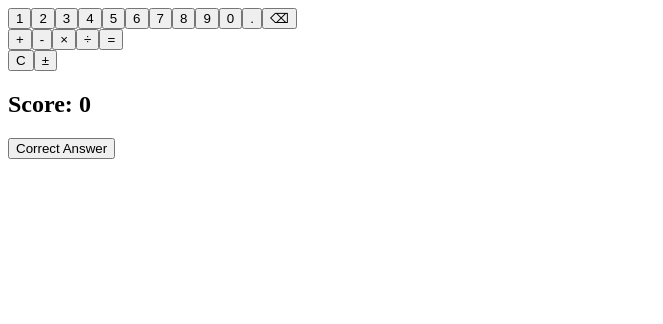
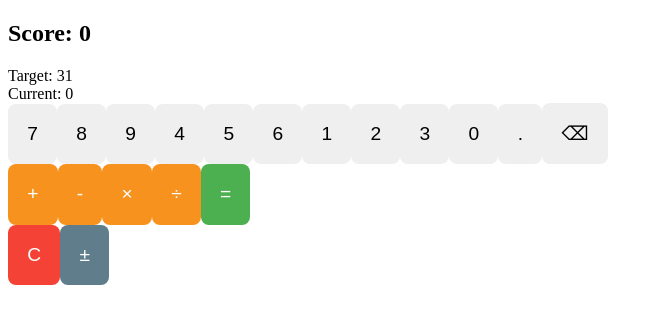
Before and after one commit to Jason-Tighe/mad-minute, a React (Vite) app in the folder frontend/: page /game in a window 1280 px wide. Shown: the top 324 px of the page, without its empty margins (0-663 px from the left). Built offline with nearby package versions, Linux system fonts and the light colour scheme.

Commit message:
game mechanics and some styling done

```diff
--- a/frontend/src/components/GameBoard.jsx
+++ /dev/null
@@ -1,11 +0,0 @@
-export default function GameBoard({ onCorrectAnswer }) {
-    const handleCorrect = () => {
-      onCorrectAnswer();
-    };
-
-    return (
-      <div className="game-board">
-        <button onClick={handleCorrect}>Correct Answer</button>
-      </div>
-    );
-  }
--- /dev/null
+++ b/frontend/src/components/GameBoard/GameBoard.jsx
@@ -0,0 +1,95 @@
+import React, { useState, useEffect } from 'react';
+import NumberPad from '../NumberPad/NumberPad';
+import styles from './GameBoard.module.css';
+
+export default function GameBoard({ onCorrectAnswer }) {
+  const [input, setInput] = useState('');
+  const [currentNumber, setCurrentNumber] = useState(0);
+  const [targetNumber, setTargetNumber] = useState(generateRandomNumber());
+
+  function generateRandomNumber() {
+    return Math.floor(Math.random() * 100) + 1;
+  }
+
+  const handleButtonPress = (key) => {
+    switch(key) {
+      // Number keys
+      case '0': case '1': case '2': case '3': case '4':
+      case '5': case '6': case '7': case '8': case '9':
+        setInput(prev => prev + key);
+        break;
+
+      // Operations
+      case '+': case '-': case '*': case '/':
+        setInput(prev => prev + ` ${key} `);
+        break;
+
+      // Utilities
+      case 'Backspace':
+        setInput(prev => prev.slice(0, -1));
+        break;
+      case 'Escape':
+        setInput('');
+        break;
+      case '_':
+        setInput(prev => prev.startsWith('-') ? prev.slice(1) : `-${prev}`);
+        break;
+
+      // Calculate
+      case 'Enter':
+        try {
+          const expression = currentNumber + (input.startsWith('+') ||
+                           input.startsWith('-') ||
+                           input.startsWith('*') ||
+                           input.startsWith('/') ? '' : '+') + input;
+          const result = eval(expression);
+
+          setCurrentNumber(result);
+          setInput('');
+
+          if (result === targetNumber) {
+            onCorrectAnswer();
+            setTargetNumber(generateRandomNumber());
+            setCurrentNumber(result);
+          }
+        } catch {
+          console.error("c'mon man");
+        }
+        break;
+    }
+  };
+
+  // i need to change this so that the current number is the result of the last operation
+  // and that it's the starting value so the user doesn't need to retype it
+  console.log('currentNumber', currentNumber);
+  console.log('targetNumber', targetNumber);
+  console.log('input', input);
+
+  useEffect(() => {
+    const handleKeyPress = (event) => {
+      const key = event.key;
+      if (key === 'Enter' || key === 'Escape' || key === 'Backspace') {
+        event.preventDefault();
+      }
+      handleButtonPress(key);
+    };
+
+    window.addEventListener('keydown', handleKeyPress);
+    return () => {
+      window.removeEventListener('keydown', handleKeyPress);
+    };
+  }, [input]);
+
+
+
+  return (
+    <div className="game-board">
+      <div className="display">
+        <div>Target: {targetNumber}</div>
+        <div>Current: {currentNumber}</div>
+        <div className="input">{input}</div>
+      </div>
+      <NumberPad onButtonPress={handleButtonPress} />
+    </div>
+  );
+}
--- a/frontend/src/components/NumberPad.jsx
+++ /dev/null
@@ -1,51 +0,0 @@
-export default function NumberPad({ onButtonClick }) {
-    const buttonGroups = {
-        numbers: [1, 2, 3, 4, 5, 6, 7, 8, 9, 0, '.', '⌫'],
-        operations: ['+', '-', '×', '÷', '='],
-        utilities: ['C', '±']
-      };
-
-  return (
-    <div className="calculator-grid">
-      {/* Numbers (0-9, ., ⌫) */}
-      <div className="number-buttons">
-        {buttonGroups.numbers.map((btn) => (
-          <button
-            key={btn}
-            onClick={() => onButtonClick(btn)}
-            onKeyDown={() => onButtonClick(btn)}
-            className={btn === '⌫' ? 'backspace' : ''}
-          >
-            {btn}
-          </button>
-        ))}
-      </div>
-
-      {/* Operations (+, -, ×, ÷, =) */}
-      <div className="operation-buttons">
-        {buttonGroups.operations.map((op) => (
-          <button
-            key={op}
-            onClick={() => onButtonClick(op)}
-            className="operation"
-          >
-            {op}
-          </button>
-        ))}
-      </div>
-
-      {/* Utilities (Clear, Negate) */}
-      <div className="utility-buttons">
-        {buttonGroups.utilities.map((util) => (
-          <button
-            key={util}
-            onClick={() => onButtonClick(util)}
-            className="utility"
-          >
-            {util}
-          </button>
-        ))}
-      </div>
-    </div>
-  );
-}
--- /dev/null
+++ b/frontend/src/components/NumberPad/NumberPad.jsx
@@ -0,0 +1,80 @@
+import styles from './NumberPad.module.css';
+
+
+export default function NumberPad({ onButtonPress }) {
+    const buttonGroups = {
+        numbers: [
+          { display: '7', key: '7' },
+          { display: '8', key: '8' },
+          { display: '9', key: '9' },
+          { display: '4', key: '4' },
+          { display: '5', key: '5' },
+          { display: '6', key: '6' },
+          { display: '1', key: '1' },
+          { display: '2', key: '2' },
+          { display: '3', key: '3' },
+          { display: '0', key: '0' },
+          { display: '.', key: '.' },
+          { display: '⌫', key: 'Backspace' }
+        ],
+        operations: [
+          { display: '+', key: '+' },
+          { display: '-', key: '-' },
+          { display: '×', key: '*' },
+          { display: '÷', key: '/' },
+          { display: '=', key: 'Enter' }
+        ],
+        utilities: [
+          { display: 'C', key: 'Escape' },
+          { display: '±', key: '_' }
+        ]
+      };
+
+    return (
+    <div className="number-pad">
+      {/* Numbers */}
+      <div className="number-buttons">
+        {buttonGroups.numbers.map((btn) => (
+          <button
+            key={btn.key}
+            data-key={btn.key}
+            className={styles.button}
+            onClick={() => onButtonPress(btn.key)}
+            aria-label={`${btn.display} (Press ${btn.key})`}
+          >
+            {btn.display}
+          </button>
+        ))}
+      </div>
+
+      {/* Operations */}
+      <div className="operation-buttons">
+        {buttonGroups.operations.map((op) => (
+          <button
+            key={op.key}
+            data-key={op.key}
+            className={op.display === '=' ? styles.equals : styles.operation}
+            onClick={() => onButtonPress(op.key)}
+            aria-label={`${op.display} (Press ${op.key})`}
+          >
+            {op.display}
+          </button>
+        ))}
+      </div>
+
+      {/* Utilities */}
+      <div className="utility-buttons">
+        {buttonGroups.utilities.map((util) => (
+          <button
+            key={util.key}
+            className={util.display === 'C' ? styles.utility : styles.backspace}
+            onClick={() => onButtonPress(util.key)}
+            aria-label={`${util.display} (Press ${util.key})`}
+          >
+            {util.display}
+          </button>
+        ))}
+      </div>
+    </div>
+  );
+}
--- /dev/null
+++ b/frontend/src/components/NumberPad/NumberPad.module.css
@@ -0,0 +1,81 @@
+.button {
+    padding: 1.2rem;
+    font-size: 1.2rem;
+    border: none;
+    border-radius: 0.5rem;
+    cursor: pointer;
+    transition: all 0.2s;
+  }
+
+  /* Number buttons (0-9, .) */
+  .number {
+    composes: button;
+    background: #f0f0f0;
+    color: #333;
+  }
+
+  .number:hover {
+    background: #e0e0e0;
+  }
+
+  /* Operation buttons (+, -, ×, ÷) */
+  .operation {
+    composes: button;
+    background: #f7921e;
+    color: white;
+  }
+
+  .operation:hover {
+    background: #e6821a;
+  }
+
+  /* Equals button specifically */
+  .equals {
+    composes: button;
+    background: #4CAF50;
+    color: white;
+    grid-row: span 2;
+  }
+
+  .equals:hover {
+    background: #3e8e41;
+  }
+
+  /* Utility buttons (C, ±) */
+  .utility {
+    composes: button;
+    background: #f44336;
+    color: white;
+  }
+
+  /* Special styling for backspace */
+  .backspace {
+    composes: button;
+    background: #607d8b;
+    color: white;
+  }
+
+  .number-pad {
+    display: grid;
+    grid-template-columns: repeat(4, 1fr);
+    gap: 0.8rem;
+    max-width: 300px;
+  }
+
+  .number-buttons {
+    grid-column: span 3;
+    display: grid;
+    grid-template-columns: repeat(3, 1fr);
+    gap: inherit;
+  }
+
+  .operation-buttons {
+    display: flex;
+    flex-direction: column;
+    gap: inherit;
+  }
+
+  /* Make zero button wider */
+  button[data-key="0"] {
+    grid-column: span 2;
+  }
--- a/frontend/src/pages/GamePage.jsx
+++ b/frontend/src/pages/GamePage.jsx
@@ -1,7 +1,7 @@
 import { useState } from 'react';
-import GameBoard from '../components/GameBoard';
+import GameBoard from '../components/GameBoard/GameBoard';
 import ScorePanel from '../components/ScorePanel';
-import NumberPad from '../components/NumberPad';
+import NumberPad from '../components/NumberPad/NumberPad';
 
 export default function GamePage() {
   const [score, setScore] = useState(0);
@@ -13,7 +13,6 @@ export default function GamePage() {
     // 4. Need a
   return (
     <div className="game-container">
-      <NumberPad onButtonClick={(number) => console.log(number)} />
       <ScorePanel score={score} />
       <GameBoard onCorrectAnswer={() => setScore(s => s + 1)} />
 
--- a/frontend/src/pages/Leaderboard.jsx
+++ b/frontend/src/pages/Leaderboard.jsx
@@ -1,5 +1,5 @@
 import { useState } from 'react';
-import GameBoard from '../components/GameBoard';
+import GameBoard from '../components/GameBoard/GameBoard';
 import ScorePanel from '../components/ScorePanel';
 
 export default function Leaderboard() {
--- a/frontend/src/pages/Settings.jsx
+++ b/frontend/src/pages/Settings.jsx
@@ -1,5 +1,5 @@
 import { useState } from 'react';
-import GameBoard from '../components/GameBoard';
+import GameBoard from '../components/GameBoard/GameBoard';
 import ScorePanel from '../components/ScorePanel';
 
 export default function Settings() {
--- a/frontend/src/pages/StartPage.jsx
+++ b/frontend/src/pages/StartPage.jsx
@@ -1,5 +1,5 @@
 import { useState } from 'react';
-import GameBoard from '../components/GameBoard';
+import GameBoard from '../components/GameBoard/GameBoard';
 import ScorePanel from '../components/ScorePanel';
 
 export default function StartPage() {
```
Also changed, not shown: frontend/src/App.css (line endings or trailing spaces), frontend/src/components/GameBoard/GameBoard.module.css (added).
